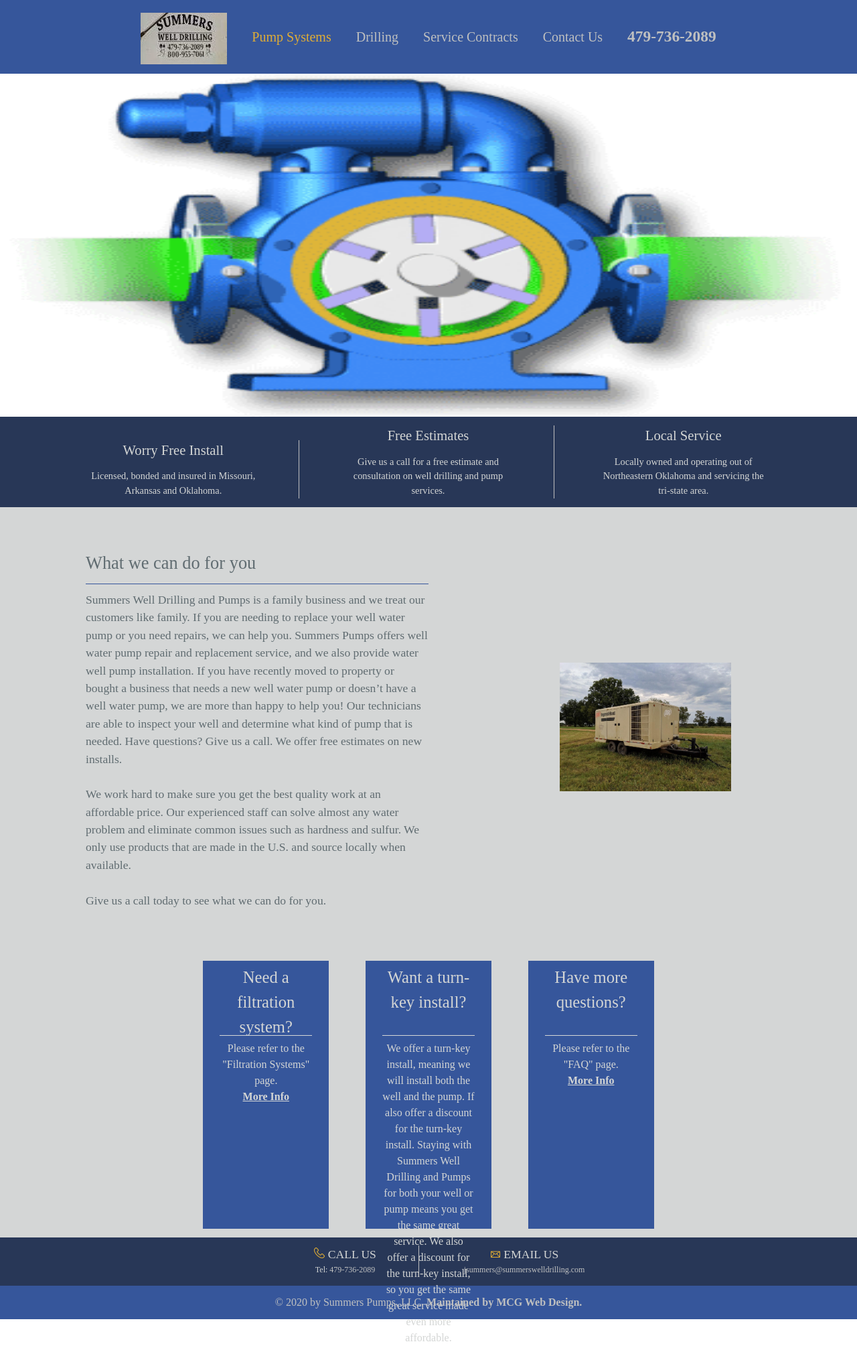
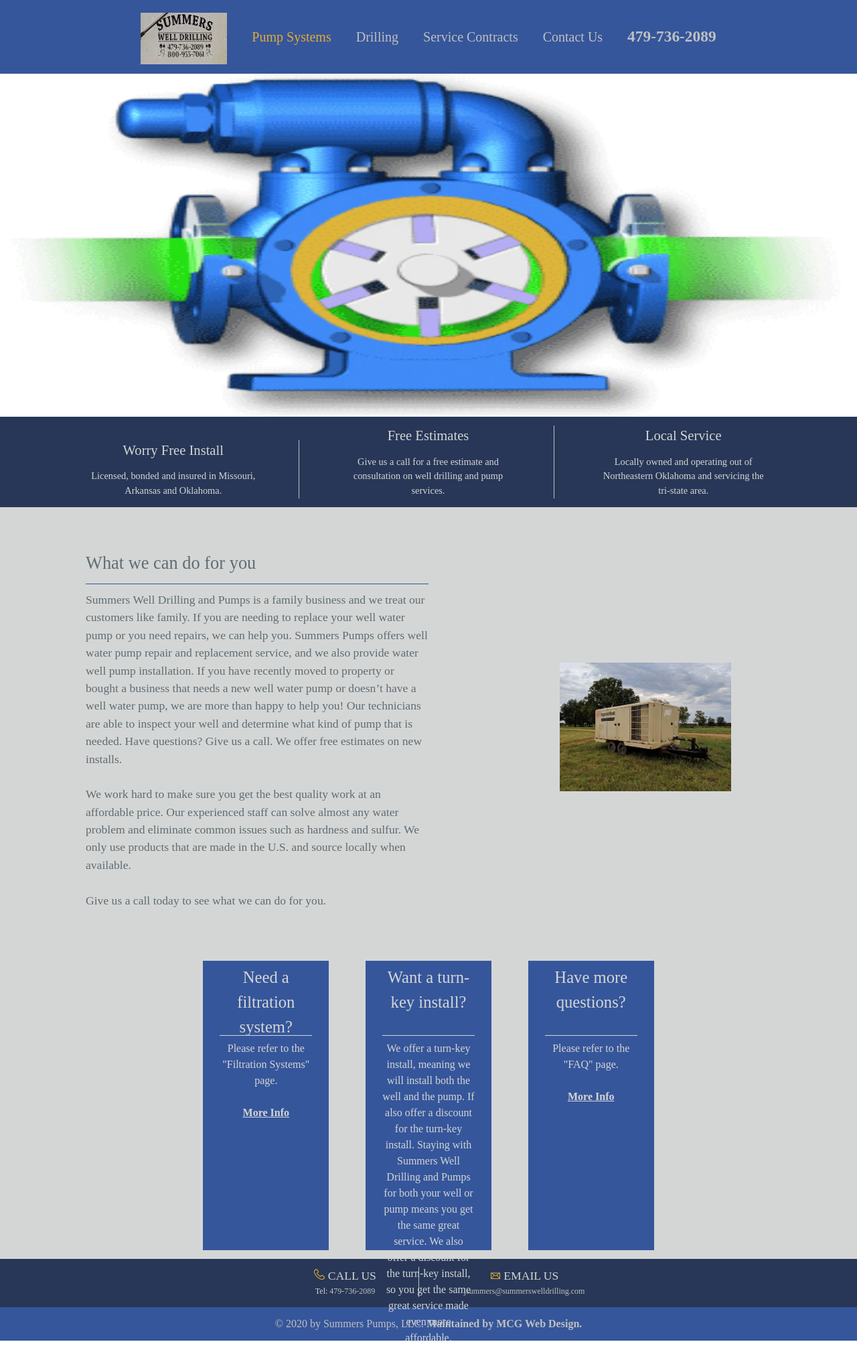
Before and after one commit to jamess999888/SummersPumps, a Jekyll site: the page built from index.md, in a window 1280 px wide. Shown: the whole page at 67% size. Built offline with Jekyll 4.4.1, drawn with Linux system fonts in a browser that asks for light colours; our own code applies the rules of GitHub Pages for plain Markdown files.

Commit message:
working on bottom box styling

```diff
--- a/css/style.css
+++ b/css/style.css
@@ -1200,7 +1200,7 @@
     display: inline-block;
     padding: 0 2% 0 2%;
     width: 15%;
-    height: 25rem;
+    height: 27rem;
     margin: 0 2%;
     vertical-align: middle;
     text-decoration: none;
--- a/index.md
+++ b/index.md
@@ -75,6 +75,7 @@
 						<div class="bottom-block-link-content">
 							Please refer to the "Filtration Systems" page.
 							<br>
+							<br>
 							<a>More Info</a>
 						</div>
 					</div>
@@ -96,6 +97,7 @@
 						<div class="bottom-block-link-content">
 							Please refer to the "FAQ" page.
 							<br>
+							<br>
 							<a>More Info</a>
 						</div>
 					</div>
```
